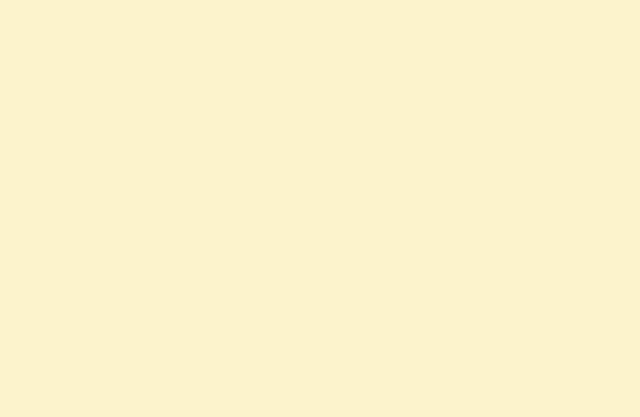
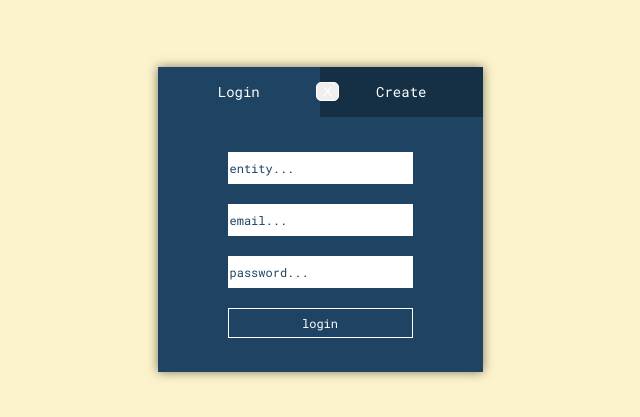
Before and after one commit to paul-schaaf/roomr, a React (Create React App) app in the folder client-roomr/: page /login/1 in a window 1280 px wide. Shown: the part 181-598 px from the top of the page, without its empty margins (320-960 px from the left). Built offline with nearby package versions, Linux system fonts and the light colour scheme.

Commit message:
implemented dynamic error Handling and client reaction for login and create fails

```diff
--- a/client-roomr/src/App.js
+++ b/client-roomr/src/App.js
@@ -11,6 +11,7 @@ class App extends React.Component {
         <React.Fragment>
         <Route path="/app/:id/admin" exact component={AdminPage} />
         <Route path="/login" exact component={LoginPage} />
+        <Route path="/login/:type" exact component={LoginPage} />
         <Route path="/app/:id" exact component={BookingApp} />
         </React.Fragment>
       </Router>
--- a/client-roomr/src/components/bookingApp/errorPages/ErrorMessage.css
+++ b/client-roomr/src/components/bookingApp/errorPages/ErrorMessage.css
@@ -17,7 +17,7 @@ p {
   margin-top:-1.5px;
 }
 
-button {
+.error-button {
   border: 1px solid white;
   background: #BC2D19;
   color:white;
@@ -25,7 +25,7 @@ button {
   cursor: pointer;
 }
 
-button:hover {
+error-button:hover {
   background:white;
   color:#BC2D19;
   transition: .5s ease;
--- a/client-roomr/src/components/bookingApp/errorPages/ErrorMessage.js
+++ b/client-roomr/src/components/bookingApp/errorPages/ErrorMessage.js
@@ -14,7 +14,7 @@ class ErrorMessage extends React.Component {
     return (
       <div className="error-message">
         <p>{this.props.errorMessage}</p>
-        <button type="button" onClick={this.onErrorButtonClick}>X</button>
+        <button className="error-button" type="button" onClick={this.onErrorButtonClick}>X</button>
       </div>
     )
   }
--- /dev/null
+++ b/client-roomr/src/components/loginPage/LoginMessage.css
@@ -0,0 +1,39 @@
+.login-message-box{
+  position: absolute;
+  display: flex;
+  align-items:center;
+  justify-content: center;
+  width:100%;
+  height:50px;
+}
+
+.login-message-box p {
+  margin-right:10px;
+}
+
+.login-button {
+  border: 1px solid white;
+  color:white;
+  border-radius:5px;
+  cursor: pointer;
+}
+
+.login-button--loginFail:hover {
+  color:#BC2D19;
+  transition: .5s ease;
+}
+
+.login-button--createFail:hover {
+  color:#BC2D19;
+  transition: .5s ease;
+}
+
+.login-button--createNone:hover {
+  color:#BC2D19;
+  transition: .5s ease;
+}
+
+.login-button--createSuccess:hover {
+  color:#8CB00D;
+  transition: .5s ease;
+}
--- /dev/null
+++ b/client-roomr/src/components/loginPage/LoginMessage.js
@@ -0,0 +1,56 @@
+import React from 'react';
+import './LoginMessage.css';
+
+class LoginMessage extends React.Component{
+  state = {
+    message: '',
+    background: '',
+    buttonBackground: ''
+  };
+
+  onButtonClick = event => {
+    this.props.onButtonClick();
+  }
+
+  async componentDidMount() {
+    if(this.props.info === 'loginFail') {
+      await this.setState({ message: 'Incorrect Login Info ', background: '#BC2D19' });
+    } else if (this.props.info === 'createSuccess') {
+      await this.setState({ message: 'Entity created. You can now log in.', background: '#8CB00D'});
+    } else if (this.props.info === 'createFail') {
+      await this.setState({ message: 'This Entity exists already.', background: '#BC2D19' });
+    } else if (this.props.info === 'createNone') {
+      await this.setState({ message: 'Please enter an entity name.', background: '#BC2D19' });
+    }
+    this.setState({ buttonBackground: this.state.background });
+  }
+
+  onIsHovered = () => {
+    this.setState({ buttonBackground: 'white' });
+  }
+
+  onIsNotHovered = () => {
+    this.setState({ buttonBackground: this.state.background });
+  }
+
+  render () {
+    return (
+      <div style={{ background: this.state.background }} className="login-message-box">
+        <p>{this.state.message}</p>
+        <button
+          style={{
+            background: this.state.buttonBackground
+          }}
+          onMouseEnter={this.onIsHovered}
+          onMouseLeave={this.onIsNotHovered}
+          className={`login-button login-button--${this.props.info}`}
+          type="button"
+          onClick={this.onButtonClick}>
+          X
+        </button>
+      </div>
+    )
+  }
+}
+
+export default LoginMessage;
--- a/client-roomr/src/components/loginPage/LoginPage.css
+++ b/client-roomr/src/components/loginPage/LoginPage.css
@@ -7,6 +7,7 @@
 }
 
 .login-box {
+  position: relative;
   color:white;
   text-align: center;
   box-sizing: border-box;
--- a/client-roomr/src/components/loginPage/LoginPage.js
+++ b/client-roomr/src/components/loginPage/LoginPage.js
@@ -1,5 +1,6 @@
 import React from 'react';
 import './LoginPage.css';
+import LoginMessage from './LoginMessage';
 
 class LoginPage extends React.Component {
   state = {
@@ -9,7 +10,8 @@ class LoginPage extends React.Component {
     submitValue: 'login',
     entity: '',
     email: '',
-    password: ''
+    password: '',
+    info: this.props.match.params.type
   };
 
   onLoginTab = () => {
@@ -28,10 +30,15 @@ class LoginPage extends React.Component {
     return (this.state.tab === 'login') ? '/api/login' : '/api/entities';
   }
 
+  onButtonClick = () => {
+    this.setState({ info: '' });
+  }
+
   render () {
     return (
       <div className="login-page">
         <div className="login-box">
+          {this.props.match.params && this.state.info && <LoginMessage onButtonClick={this.onButtonClick}info={this.state.info}/>}
           <div className="login-box__tabs">
             <div style={{ background: this.state.loginColor }} onClick={this.onLoginTab} >Login</div>
             <div style={{ background: this.state.createColor }} onClick={this.onCreateTab} >Create</div>
```
Also changed, not shown: 2 other files (tests, documents, lock files or other folders).
